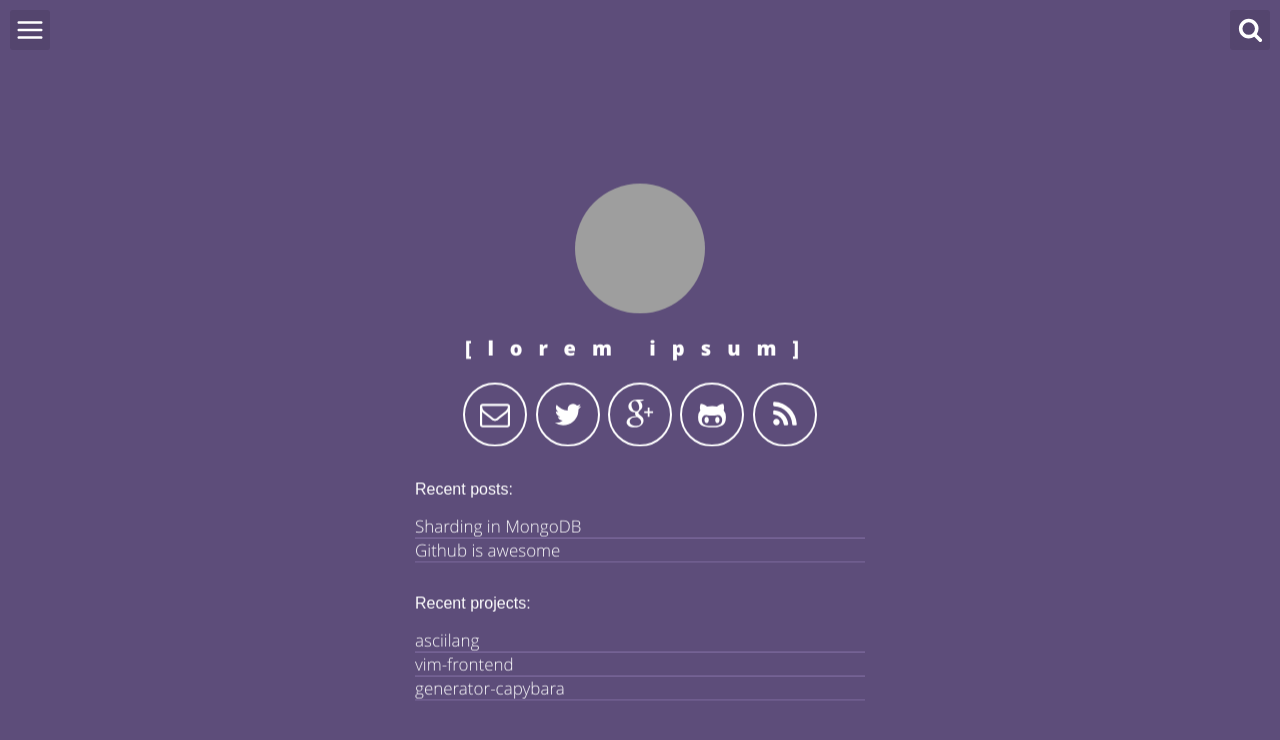
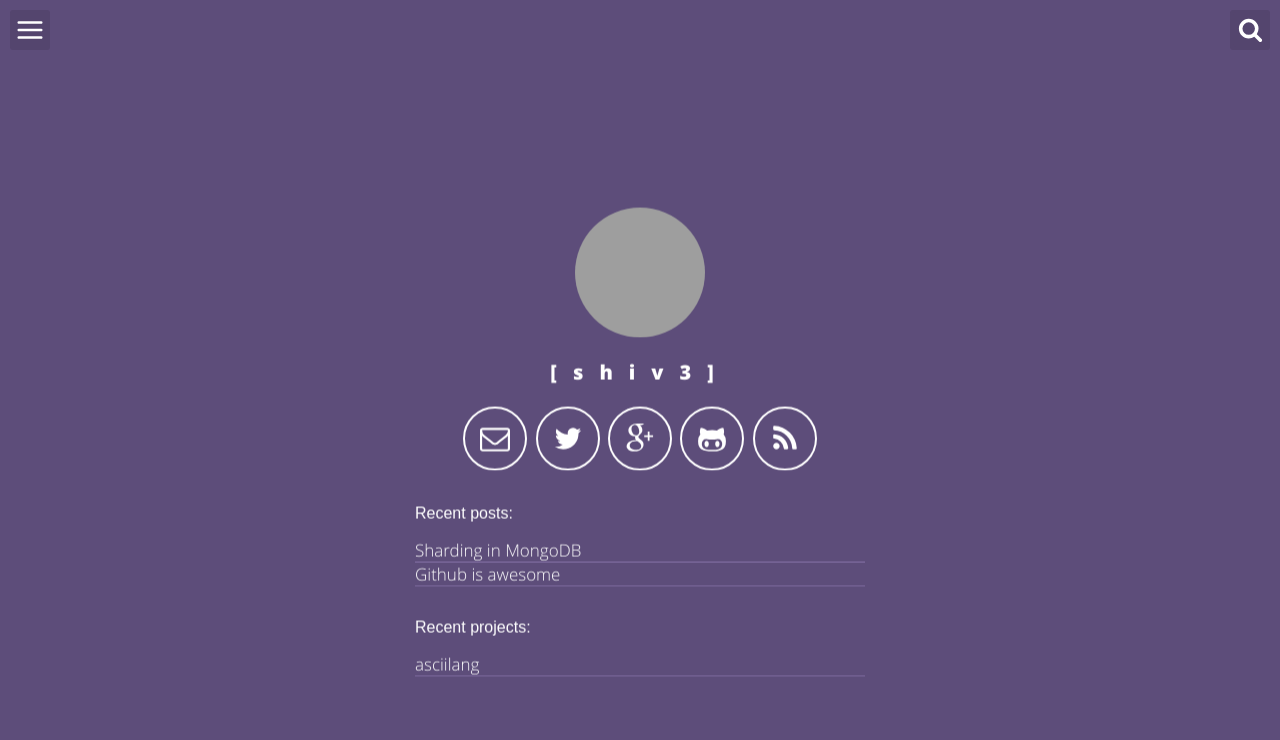
Before and after one commit to shiv3/kinyou_benkyokai, a Jekyll site: the page built from docs/index.html, in a window 1280 px wide. Shown: the top 740 px of the page. Built offline with Jekyll 4.4.1, drawn with Linux system fonts in a browser that asks for light colours; grey boxes are pictures that could not be loaded.

Commit message:
mod _config.yml

```diff
--- a/docs/_config.yml
+++ b/docs/_config.yml
@@ -1,17 +1,14 @@
 # Site settings
-title: Lorem Ipsum - Web Developer
+title: Kinyou_benkyokai
 description: "A blog about lorem ipsum ..."
 baseurl: "/kinyou_benkyokai" # the subpath of your site
 url: "http://shiv3.github.io"
 
 # User settings
-username: lorem ipsum
-user_title: Lorem Ipsum - FrontEnd
-email: lorem.lorem@ipsum.com
-twitter_username: loremipsum
-github_username:  loremipsum
-gplus_username:  loremipsum
-disqus_username: loremipsum
+username: shiv3
+user_title: Kinyou_benkyokai
+twitter_username: lailaiskyn
+github_username:  shiv3
 
 # Build settings
 markdown: kramdown
@@ -41,10 +38,6 @@ links:
 # projects in header index
 projects:
   - name: asciilang
-    url: https://github.com/victorvoid/asciilang
-  - name: vim-frontend
-    url: https://github.com/victorvoid/vim-frontend
-  - name: generator-capybara
-    url: https://github.com/victorvoid/generator-capybara
+    url: https://github.com/shiv3/kinyou_benkyokai
 # exclude my node related stuff
 exclude: ['package.json', 'src', 'node_modules']
```
